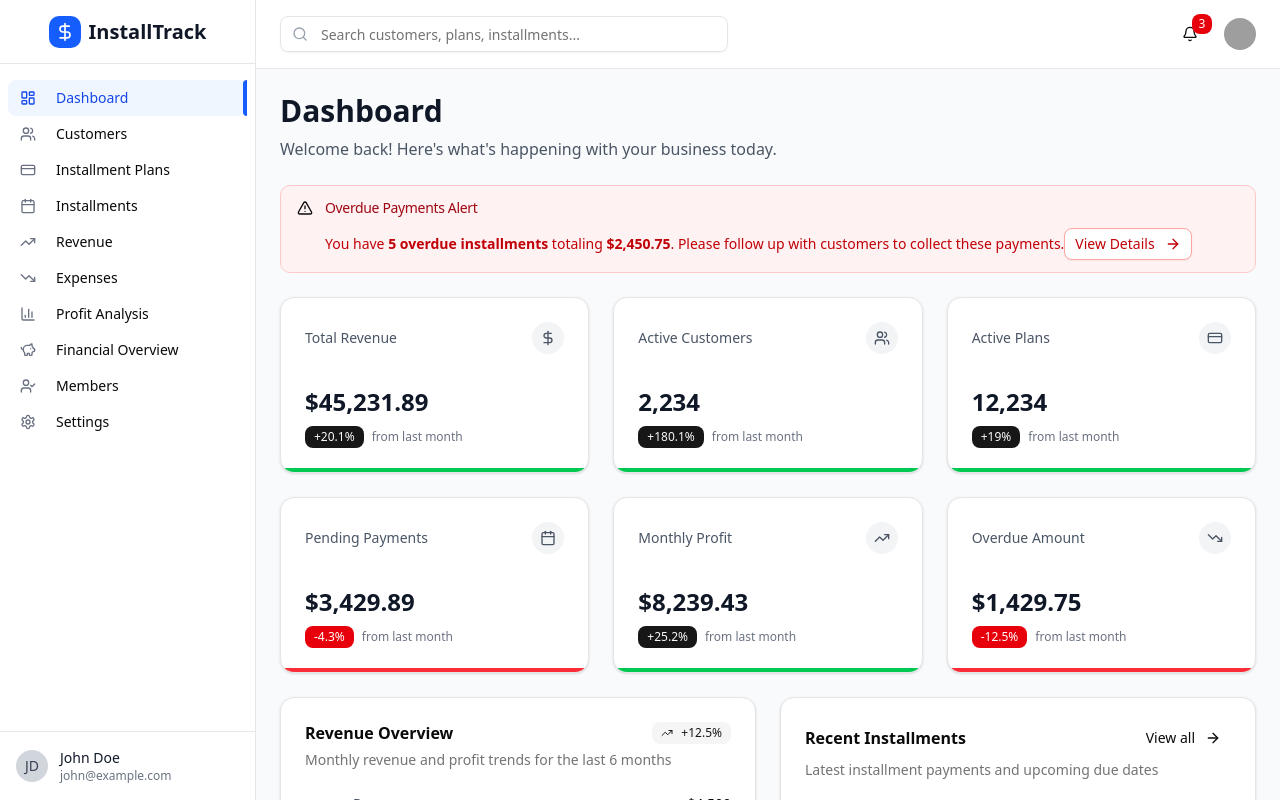
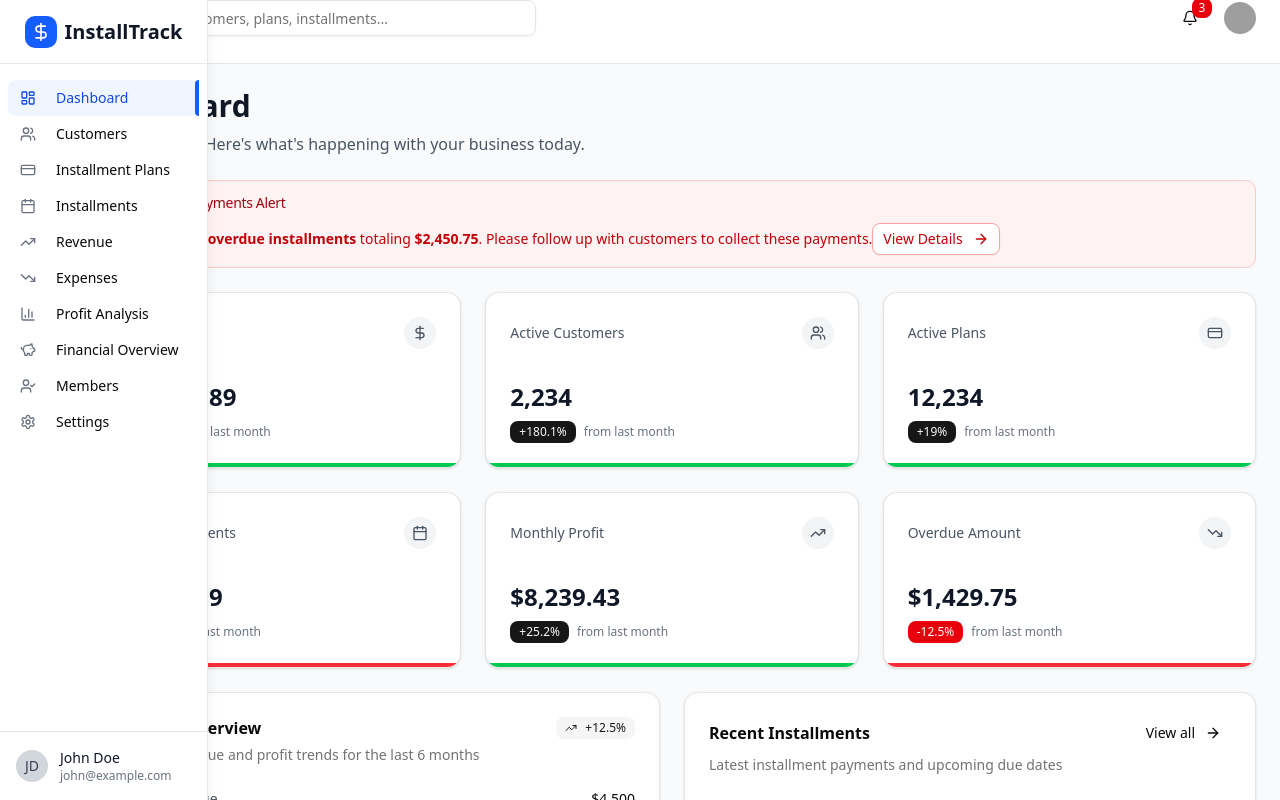
Before and after one commit to Qavi-Nizamani/installment-management, a Next.js app: page /dashboard in a window 1280 px wide. Built offline with nearby package versions, Linux system fonts and the light colour scheme; grey boxes are pictures that could not be loaded.

Commit message:
Improved layout

```diff
--- a/src/app/(dashboard)/layout.tsx
+++ b/src/app/(dashboard)/layout.tsx
@@ -10,10 +10,10 @@ export default function DashboardLayout({ children }: DashboardLayoutProps) {
   return (
     <div className="h-screen flex overflow-hidden bg-gray-50">
       <Sidebar />
-      <div className="flex-1 flex flex-col overflow-hidden">
+      <div className="flex-1 flex flex-col overflow-hidden pl-16">
         <Header />
         <main className="flex-1 overflow-y-auto bg-gray-50 p-6">
-          <div className="max-w-7xl mx-auto">
+          <div className=" mx-auto">
             {children}
           </div>
         </main>
--- a/src/components/layout/Header.tsx
+++ b/src/components/layout/Header.tsx
@@ -16,7 +16,7 @@ import { Badge } from "@/components/ui/badge";
 
 export function Header() {
   return (
-    <header className="bg-white border-b border-gray-200 px-6 py-4">
+    <header className="bg-white border-b border-gray-200 px-6 h-16">
       <div className="flex items-center justify-between">
         {/* Search */}
         <div className="flex-1 max-w-md">
--- a/src/components/layout/Sidebar.tsx
+++ b/src/components/layout/Sidebar.tsx
@@ -81,8 +81,8 @@ export function Sidebar() {
     <TooltipProvider delayDuration={0}>
       <div
         className={cn(
-          "bg-white border-r border-gray-200 flex flex-col transition-all duration-300 ease-in-out",
-          isHovered ? "w-64" : "w-16"
+          "fixed left-0 top-0 h-full bg-white border-r border-gray-200 flex flex-col transition-all duration-300 ease-in-out z-50",
+          isHovered ? "w-52 shadow-lg" : "w-16"
         )}
         onMouseEnter={() => setIsHovered(true)}
         onMouseLeave={() => setIsHovered(false)}
```
Also changed, not shown: src/app/(dashboard)/dashboard/page.tsx (+4 -4 lines), CT/template.txt (added), src/components/screens/dashboard/OverdueAlert.tsx (renamed from src/components/dashboard/OverdueAlert.tsx), src/components/screens/dashboard/RecentInstallments.tsx (renamed from src/components/dashboard/RecentInstallments.tsx), src/components/screens/dashboard/RevenueChart.tsx (renamed from src/components/dashboard/RevenueChart.tsx), src/components/screens/dashboard/StatsCards.tsx (renamed from src/components/dashboard/StatsCards.tsx).
